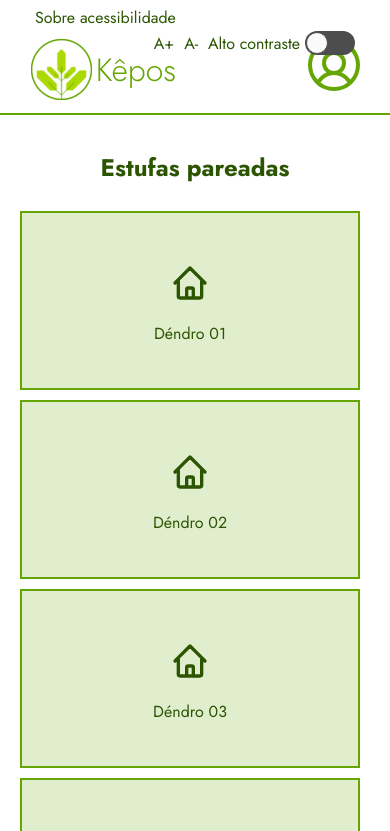
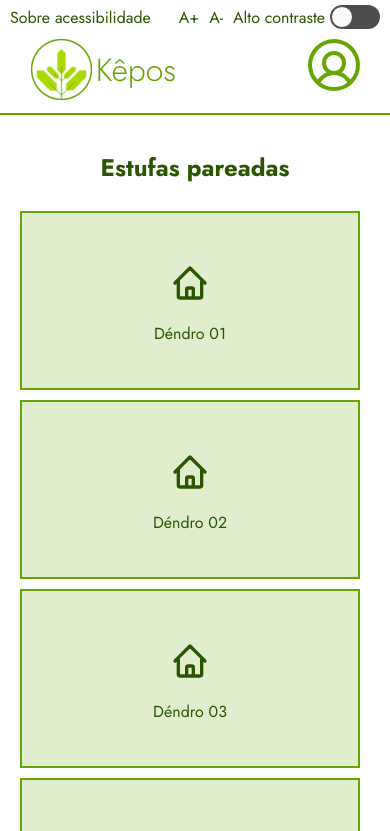
Before and after one commit to Project-Kepos/kepos-front-end, a React (Vite) app: page /dashboard in a window 390 px wide. Shown: the top 831 px of the page. Built offline with nearby package versions, Linux system fonts and the light colour scheme; no server answers; sample sign-in values are in the browser's storage.

Commit message:
better responsiveness in accessibility bar

```diff
--- a/src/components/accessibility-bar/styles.module.css
+++ b/src/components/accessibility-bar/styles.module.css
@@ -34,3 +34,29 @@
     justify-content: flex-start;
 
 }
+@media only screen and (max-width: 438px) {
+    .customToogle{
+        margin-right: 10px;
+    }
+    .sobreacessibilidade {
+        margin-left: 10px;
+
+    }
+  }
+  @media only screen and (max-width: 360px) {
+    .customToogle{
+        margin-right: 2px;
+    }
+    .sobreacessibilidade {
+        margin-left: 2px;
+
+    }
+    .changeSizeText{
+        display: none;
+    }
+  }
+  @media only screen and (max-width: 300px) {
+    .sobreacessibilidade{
+        display: none;
+    }
+  }
--- a/src/components/register-login-box/styles.module.css
+++ b/src/components/register-login-box/styles.module.css
@@ -26,7 +26,6 @@
     @media only screen and (max-width: 482px) {
       .boxItem2 button {
         width: 80%;
-        background-color: aqua;
 
       }
 
```
